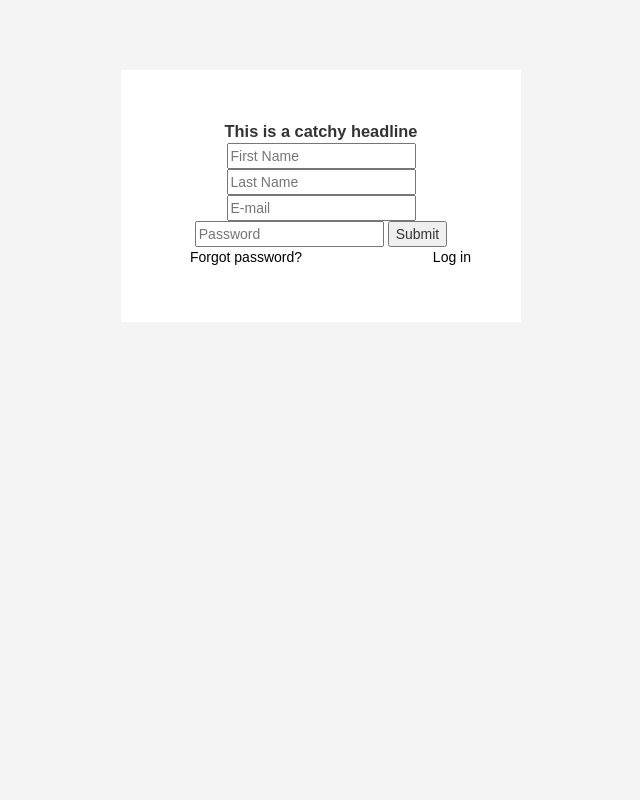
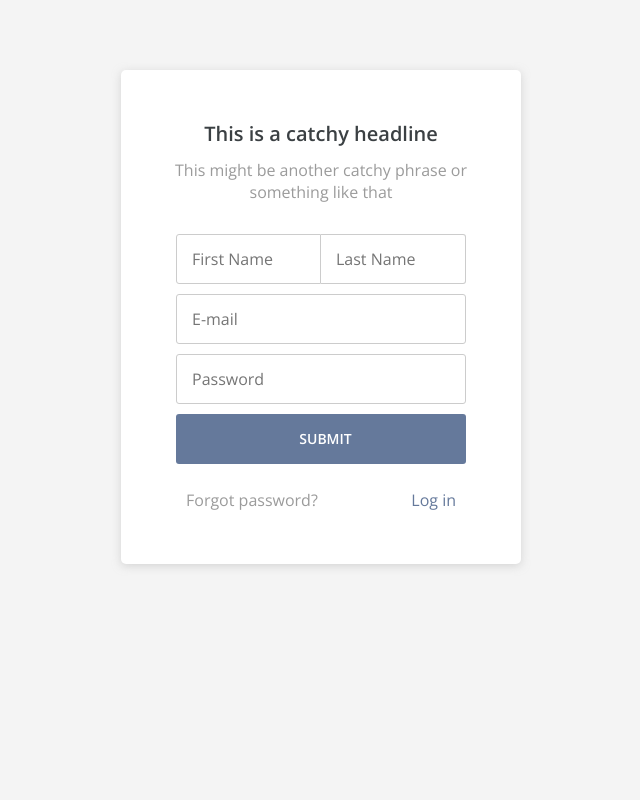
Before and after one commit to TheAppCookbook/snipppit, a Flask app: page /login in a window 1280 px wide. Shown: the whole page, without its empty margins (319-959 px from the left). Run offline with Flask 2, Linux system fonts and the light colour scheme; some libraries are stand-ins or nearby versions.

Commit message:
made ze stylingz

```diff
--- a/static/css/styles.css
+++ b/static/css/styles.css
@@ -3,11 +3,26 @@ body, html {
 	margin: 0;
 	padding: 0;
 	background: #F4F4F4;
+	font-family: 'Open Sans', sans-serif;
+	font-size: 16px;
+	color: #3B4043;
 	}
 
 h1, h2, h3, h4, h5 {
 	margin: 0;
 	}
+
+h1 {
+	font-size: 32px;
+ 	}
+
+ h2 {
+ 	font-size: 26px;
+ 	}
+
+ h3 {
+ 	font-size: 20px;
+ 	}
 
 .row {
 	margin: 0;
@@ -62,6 +77,7 @@ a {
 	border-radius: 3px;
 	padding: 30px 30px 60px 60px;
     overflow: scroll;
+    font-family: 'Georgia';
 	}
 
 .paper-header {
@@ -194,18 +210,45 @@ button {
 .content-card {
 	padding: 50px;
 	background: #fff;
+	box-shadow: 0px 2px 9px 0px rgba(181,181,181,0.50);
 	}
 
+@media (max-width: 400px){
+.content-card.signup {
+	width: 100%;
+	margin: 0 auto;
+	display: inline-block;
+	border-radius: 5px;
+	padding-left: 10px;
+	padding-right: 10px;
+	}
+}
+
+@media (min-width: 401px){
 .content-card.signup {
 	width: 400px;
 	margin: 0 auto;
 	display: inline-block;
+	border-radius: 5px;
 	}
+}
+
+.content-card.signup h3 {
+	margin-bottom: 10px;
+	}
+
+.content-card.signup p {
+	margin-bottom: 30px;
+	color: #9B9B9B;
+	}
+
 
 .sub-signup-left {
 	width: 50%;
 	float: left;
 	height: 25px;
+	margin-top: 15px;
+	text-align: left;
 	}
 
 .sub-signup-right {
@@ -213,10 +256,18 @@ button {
 	float: left;
 	text-align: right;
 	height: 25px;
+	margin-top: 15px;
 	}
 
-.sub-signup-left a, .sub-signup-right a {
-	color: black;
+
+.sub-signup-left a{
+	color: #9b9b9b;
+	padding-left: 15px;
+	}
+
+.sub-signup-right a {
+	color: #65799B;
+	padding-right: 15px;
 	}
 
 .main-content.browse {
@@ -227,7 +278,7 @@ button {
 .content-card.story {
 	width: 90%;
 	padding: 40px;
-	border-radius: 3px;
+	border-radius: 5px;
 	margin: 0 auto;
 	margin-bottom: 30px;
 	text-align: center;
@@ -248,3 +299,55 @@ button {
 	background: #ccc;
 	width: 100%;
 	}
+
+input[type="text"], input[type="password"]  {
+    height: 50px;
+    width: 290px;
+    background: #fff;
+    border: 1px solid #ccc;
+    color: #3B4043;
+    display: inline;
+    margin-bottom: 10px;
+    border-radius: 3px;
+    padding-left: 15px;
+}
+
+input[type="text"].firstname {
+	width: 145px;
+	border-radius: 3px 0px 0px 3px;
+	display: inline;
+	}
+
+input[type="text"].lastname {
+	width: 145px;
+	border-radius: 0px 3px 3px 0px;
+	display: inline;
+	border-left: 0px;
+	}
+
+input[type="submit"] {
+    height: 50px;
+    width: 290px;
+    background: #65799B;
+    border: 0px solid #ccc;
+    color: #fff;
+    display: inline;
+    margin-bottom: 10px;
+    border-radius: 3px;
+    padding-left: 15px;
+    font-size: 14px;
+    text-transform: uppercase;
+    font-weight: 600;
+    letter-spacing: 1;
+}
+
+input[type="submit"]:hover {
+	background: #566989;
+	}
+
+input:focus,
+select:focus,
+textarea:focus,
+button:focus {
+    outline: none;
+}
--- a/templates/browse.html
+++ b/templates/browse.html
@@ -7,6 +7,7 @@
 	<meta name="viewport" content="width=device-width, initial scale=1.0">
 	<link href="../static/css/bootstrap.css" rel="stylesheet">
 	<link href="../static/css/styles.css" rel="stylesheet">
+	<link href='https://fonts.googleapis.com/css?family=Open+Sans:400italic,600italic,400,600' rel='stylesheet' type='text/css'>
 </head>
 
 <body>
--- a/templates/signup.html
+++ b/templates/signup.html
@@ -7,6 +7,7 @@
 	<meta name="viewport" content="width=device-width, initial scale=1.0">
 	<link href="../static/css/bootstrap.css" rel="stylesheet">
 	<link href="../static/css/styles.css" rel="stylesheet">
+	<link href='https://fonts.googleapis.com/css?family=Open+Sans:400italic,600italic,400,600' rel='stylesheet' type='text/css'>
 </head>
 
 <body>
@@ -14,9 +15,10 @@
 		<div class="col-md-12 signup">
 			<div class="content-card signup">
 				<h3>This is a catchy headline </h3>
+				<p class="sub-heading"> This might be another catchy phrase or something like that</p>
 				<div class="signup-form">
 					<form action="/login" method="POST">
-						<input type="text" placeholder="First Name" name="first_name"><input type="text" placeholder="Last Name" name="last_name">
+						<input type="text" placeholder="First Name" class="firstname" name="first_name"><input type="text" class="lastname" placeholder="Last Name" name="last_name">
 						<input type="text" placeholder="E-mail" name="email">
 						<input type="password" placeholder="Password" name="password">
 						<input type="submit" value="Submit">
--- a/templates/story.html
+++ b/templates/story.html
@@ -7,6 +7,7 @@
 	<meta name="viewport" content="width=device-width, initial scale=1.0">
 	<link href="../static/css/bootstrap.css" rel="stylesheet">
 	<link href="../static/css/styles.css" rel="stylesheet">
+	<link href='https://fonts.googleapis.com/css?family=Open+Sans:400italic,600italic,400,600' rel='stylesheet' type='text/css'>
 </head>
 
 <body>
```
Also changed, not shown: static/fonts/Georgia Italic.ttf (added), static/fonts/Georgia.ttf (added).
